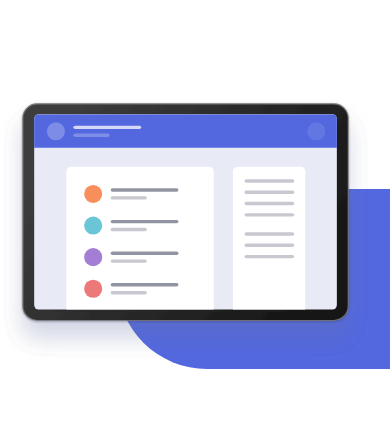
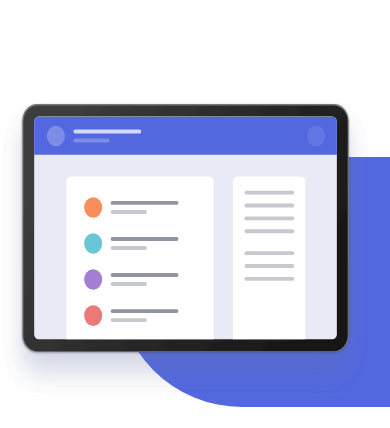
Before and after one commit to Trend20/bookmarkingpage, a plain HTML site: page index.html in a window 390 px wide. Shown: the part 82-510 px from the top of the page. Drawn offline with Linux system fonts and the light colour scheme.

Commit message:
Mobile responsiveness

```diff
--- a/style.css
+++ b/style.css
@@ -1512,11 +1512,13 @@ icons:hover {
 
     .hero-image>img {
         max-width: 95%;
+        height: 300px;
+        position: relative;
     }
 
     .hero-image>div {
         background: hsl(231, 69%, 60%);
-        height: 180px;
+        height: 250px;
         width: 100%;
         position: absolute;
         z-index: -1;
```
